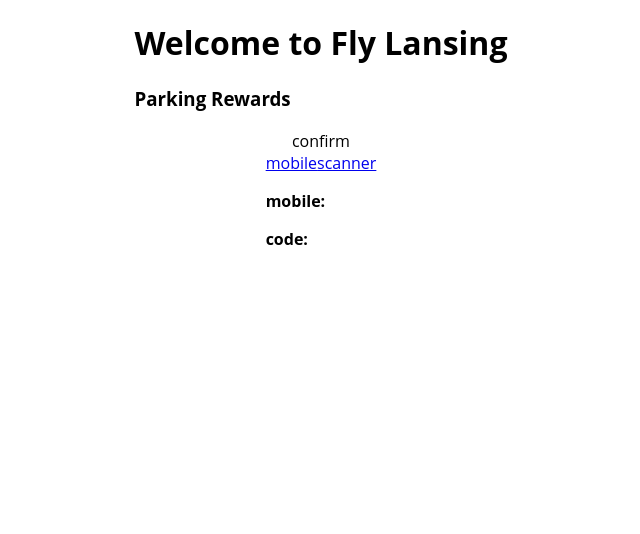
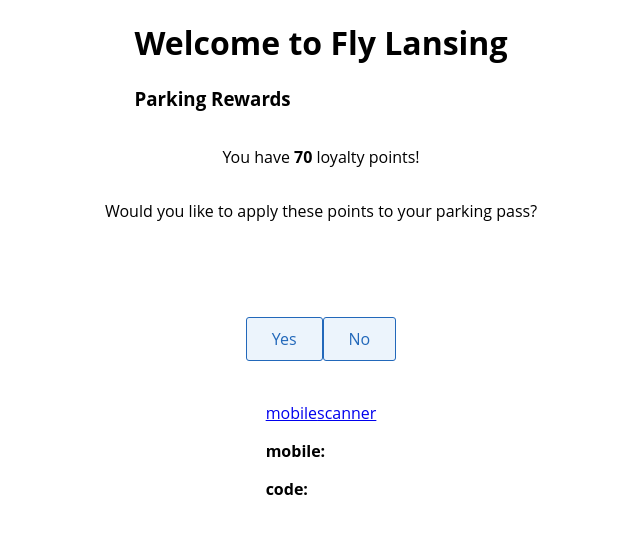
Before and after one commit to joshuasprow/parking-deals, a Next.js app: page /confirm in a window 1280 px wide. Shown: the top 534 px of the page, without its empty margins (319-959 px from the left). Built offline with nearby package versions, Linux system fonts and the light colour scheme.

Commit message:
added some markup to confirm.js

```diff
--- a/pages/confirm.js
+++ b/pages/confirm.js
@@ -1,10 +1,22 @@
 import React from 'react';
 import Meta from '../components/meta';
 import { withRouter } from 'next/router';
+import Row from '../components/row';
 
 class Confirm extends React.PureComponent {
   render() {
-    return <Meta>confirm</Meta>;
+    return (
+      <Meta>
+        <p>
+          You have <strong>70</strong> loyalty points!
+        </p>
+        <p>Would you like to apply these points to your parking pass?</p>
+        <Row>
+          <button>Yes</button>
+          <button>No</button>
+        </Row>
+      </Meta>
+    );
   }
 }
 
```
